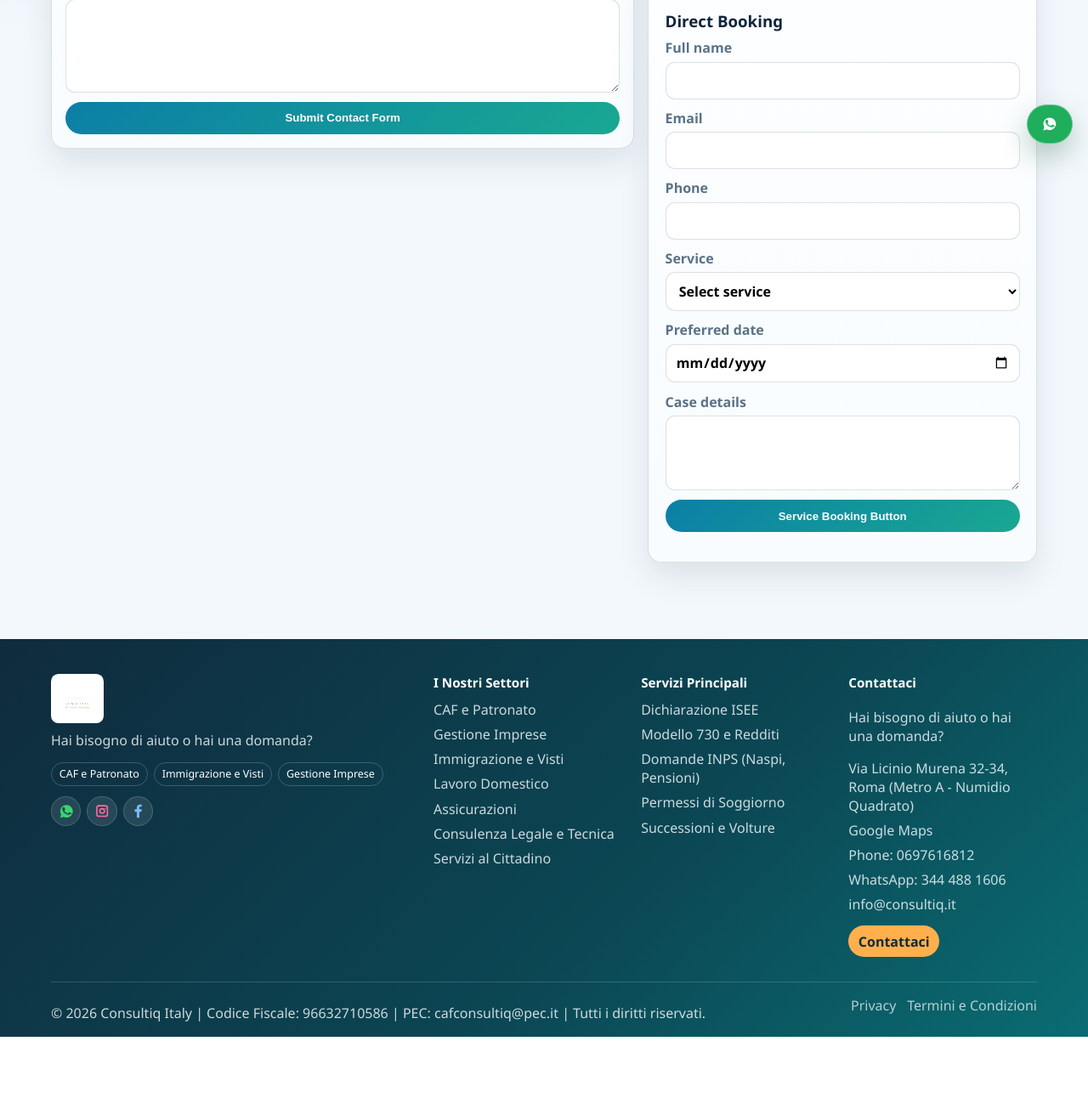
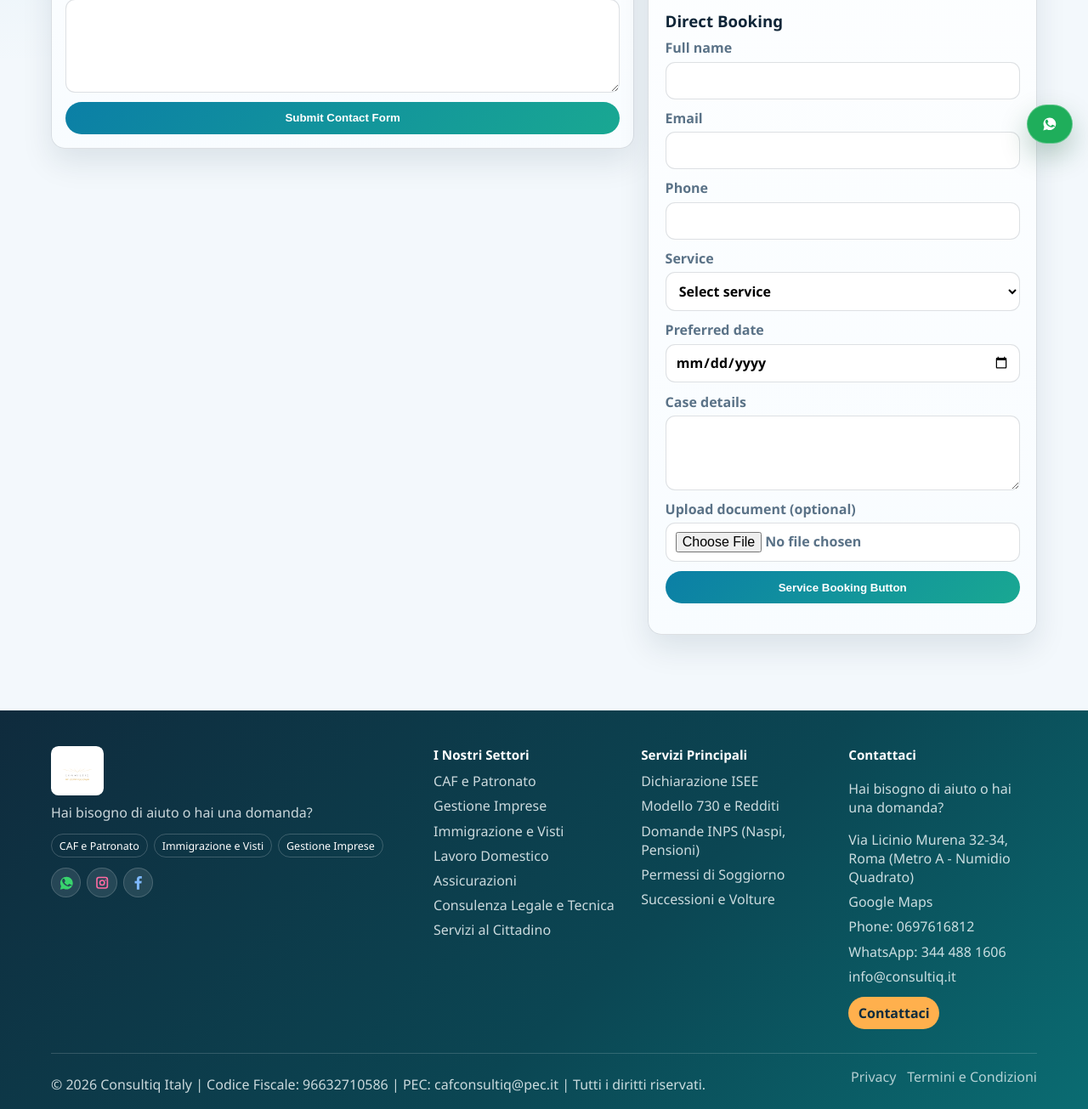
Before and after one commit to ananthareddykunreddy/consultiq-fullstack, a FastAPI app: page /contact in a window 1280 px wide. Shown: the part 613-1918 px from the top of the page at 85% size. Before the commit the page ends 1833 px from the top, so only its background shows below. Run offline with FastAPI, Linux system fonts and the light colour scheme.

Commit message:
Add document upload to booking form

```diff
--- a/app/main.py
+++ b/app/main.py
@@ -186,6 +186,17 @@ def validate_upload(document: UploadFile | None) -> None:
         raise HTTPException(status_code=400, detail="Executable files are not allowed")
 
 
+def save_appointment_document(conn: sqlite3.Connection, appointment_id: int, uploaded_by_user_id: int | None, document: UploadFile) -> None:
+    safe_name = f"{uuid.uuid4().hex}_{Path(document.filename or 'upload.bin').name}"
+    save_path = UPLOAD_DIR / safe_name
+    with save_path.open("wb") as buffer:
+        shutil.copyfileobj(document.file, buffer)
+    conn.execute(
+        "INSERT INTO appointment_documents (appointment_id, uploaded_by_user_id, original_filename, stored_filename, file_path) VALUES (?, ?, ?, ?, ?)",
+        (appointment_id, uploaded_by_user_id, document.filename or "document", safe_name, f"/uploads/{safe_name}"),
+    )
+
+
 def get_current_user(request: Request) -> dict[str, Any] | None:
     user_id = request.session.get("user_id")
     if not user_id:
@@ -325,11 +336,7 @@ def book_service_detail(request: Request, slug: str, csrf_token: str = Form(...)
         cur = conn.execute("INSERT INTO appointments (user_id, full_name, email, phone, service_type, preferred_date, message) VALUES (?, ?, ?, ?, ?, ?, ?)", (user_id, full_name.strip(), email.strip(), phone.strip(), service_type, preferred_date.strip(), message.strip()))
         appointment_id = cur.lastrowid
         if document and document.filename:
-            safe_name = f"{uuid.uuid4().hex}_{Path(document.filename).name}"
-            save_path = UPLOAD_DIR / safe_name
-            with save_path.open("wb") as buffer:
-                shutil.copyfileobj(document.file, buffer)
-            conn.execute("INSERT INTO appointment_documents (appointment_id, uploaded_by_user_id, original_filename, stored_filename, file_path) VALUES (?, ?, ?, ?, ?)", (appointment_id, user_id, document.filename, safe_name, f"/uploads/{safe_name}"))
+            save_appointment_document(conn, appointment_id, user_id, document)
     add_audit_log(user_id, "service_booked", "appointment", str(appointment_id), service_type)
     add_notification(user_id, email.strip(), "email", "Booking Received", f"Your booking for {service_type} was received.")
     return RedirectResponse(url=f"/services/{slug}?booked=1", status_code=303)
@@ -395,11 +402,7 @@ def upload_appointment_document(request: Request, appointment_id: int, csrf_toke
         owns = appt["user_id"] == user["id"] or appt["email"] == user["email"] or user["role"] == "admin"
         if not owns:
             return RedirectResponse(url="/client-area", status_code=303)
-        safe_name = f"{uuid.uuid4().hex}_{Path(document.filename or 'upload.bin').name}"
-        save_path = UPLOAD_DIR / safe_name
-        with save_path.open("wb") as buffer:
-            shutil.copyfileobj(document.file, buffer)
-        conn.execute("INSERT INTO appointment_documents (appointment_id, uploaded_by_user_id, original_filename, stored_filename, file_path) VALUES (?, ?, ?, ?, ?)", (appointment_id, user["id"], document.filename or "document", safe_name, f"/uploads/{safe_name}"))
+        save_appointment_document(conn, appointment_id, user["id"], document)
     add_audit_log(user["id"], "document_uploaded", "appointment", str(appointment_id), document.filename or "document")
     return RedirectResponse(url="/client-area", status_code=303)
 
@@ -508,14 +511,17 @@ def contact_submit(request: Request, csrf_token: str = Form(...), full_name: str
 
 
 @app.post("/appointments")
-def create_appointment(request: Request, csrf_token: str = Form(...), full_name: str = Form(...), email: str = Form(...), phone: str = Form(...), service_type: str = Form(...), preferred_date: str = Form(...), message: str = Form("")):
+def create_appointment(request: Request, csrf_token: str = Form(...), full_name: str = Form(...), email: str = Form(...), phone: str = Form(...), service_type: str = Form(...), preferred_date: str = Form(...), message: str = Form(""), document: UploadFile | None = File(default=None)):
     enforce_csrf(request, csrf_token)
     check_rate_limit(request, "create_appointment", 20, 300)
+    validate_upload(document)
     user = get_current_user(request)
     user_id = user["id"] if user else None
     with sqlite3.connect(DB_PATH) as conn:
         cur = conn.execute("INSERT INTO appointments (user_id, full_name, email, phone, service_type, preferred_date, message) VALUES (?, ?, ?, ?, ?, ?, ?)", (user_id, full_name.strip(), email.strip(), phone.strip(), service_type.strip(), preferred_date.strip(), message.strip()))
         appointment_id = cur.lastrowid
+        if document and document.filename:
+            save_appointment_document(conn, appointment_id, user_id, document)
     add_audit_log(user_id, "appointment_created", "appointment", str(appointment_id), service_type)
     add_notification(user_id, email.strip(), "email", "Appointment Request Received", f"Your request for {service_type} was submitted.")
     return RedirectResponse(url="/client-area" if user else "/contact?submitted=1", status_code=303)
--- a/app/templates/contact.html
+++ b/app/templates/contact.html
@@ -30,7 +30,7 @@
       <p><a class="inline-link" href="https://wa.me/393444881606" target="_blank" rel="noreferrer">WhatsApp: 344 488 1606</a></p>
       <p><a class="inline-link" href="mailto:info@consultiq.it">info@consultiq.it</a></p>
       <h3>Direct Booking</h3>
-      <form class="form plain" method="post" action="/appointments">
+      <form class="form plain" method="post" action="/appointments" enctype="multipart/form-data">
         <label>Full name<input type="text" name="full_name" value="{{ user.full_name if user else '' }}" required></label>
         <label>Email<input type="email" name="email" value="{{ user.email if user else '' }}" required></label>
         <label>Phone<input type="text" name="phone" value="{{ user.phone if user and user.phone else '' }}" required></label>
@@ -42,6 +42,7 @@
         </label>
         <label>Preferred date<input type="date" name="preferred_date" required></label>
         <label>Case details<textarea name="message" rows="3"></textarea></label>
+        <label>Upload document (optional)<input type="file" name="document" accept=".pdf,.png,.jpg,.jpeg,.doc,.docx"></label>
         <button class="btn primary" type="submit">Service Booking Button</button>
       </form>
     </aside>
```
Also changed, not shown: tests/test_smoke.py (+7 -0 lines).
